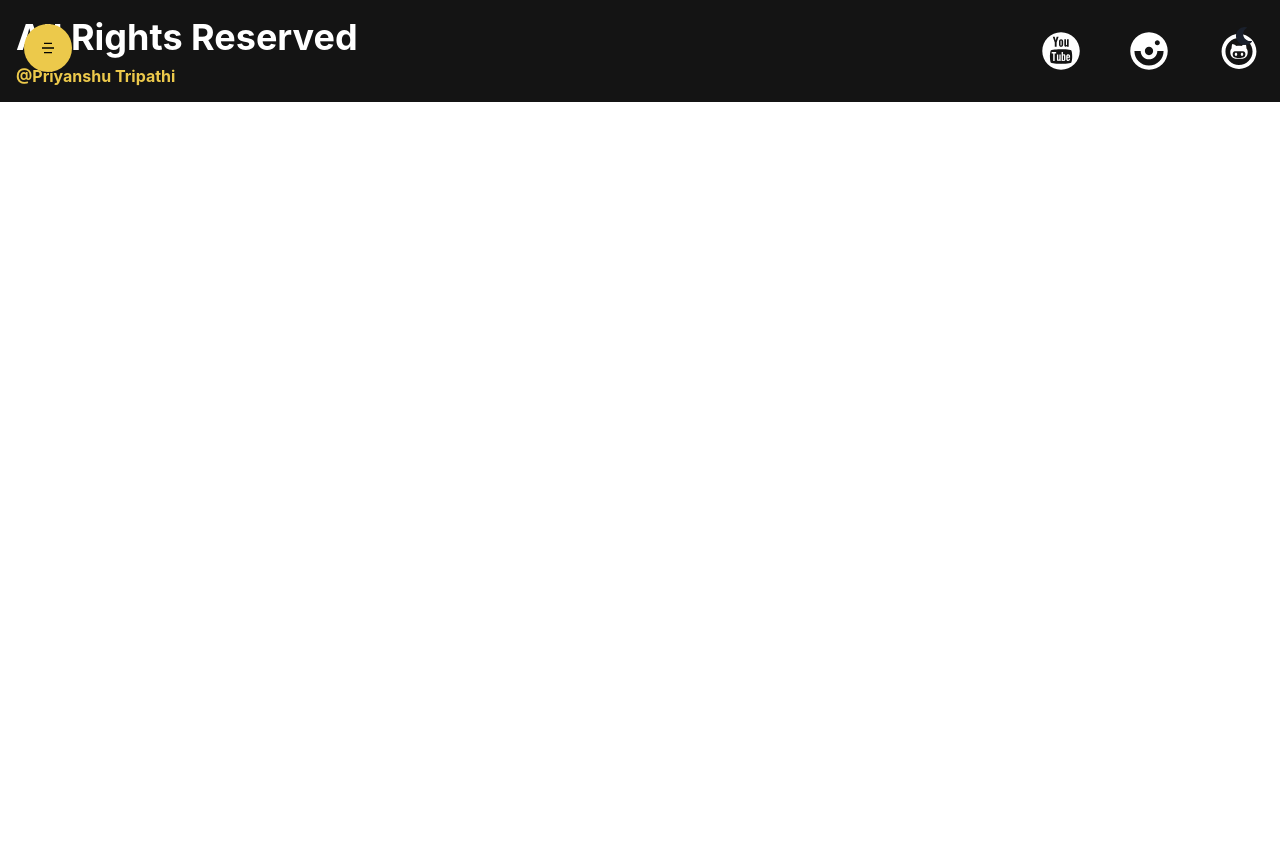
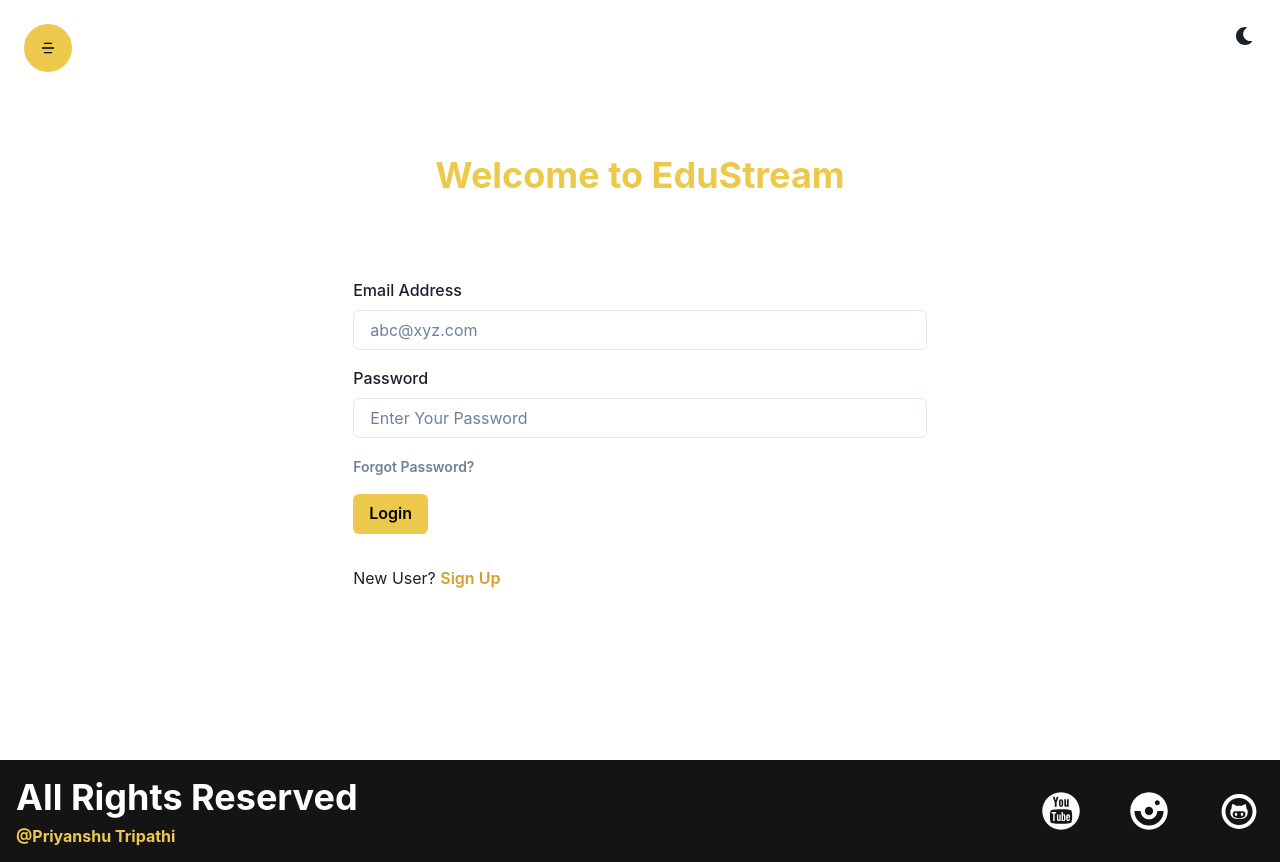
Before and after one commit to tripathi08/EduStream, a React (Create React App) app in the folder client/: page /login in a window 1280 px wide. Before the commit the page ends 800 px from the top, so only its background shows below. Built offline with nearby package versions, Linux system fonts and the light colour scheme.

Commit message:
created login page ui

```diff
--- a/client/src/App.js
+++ b/client/src/App.js
@@ -4,6 +4,7 @@
 import Header from './components/Layout/Header/Header';
 import Courses from './components/Courses/Courses';
 import Footer from './components/Layout/Footer/Footer';
+import Login from './components/Auth/Login';
 
 function App() {
   return (
@@ -12,6 +13,7 @@
       <Routes>
         <Route path='/' element={<Home/>}/>
         <Route path='/courses' element={<Courses/>}/>
+        <Route path='/login' element={<Login/>}/>
       </Routes>
       <Footer/>
     </BrowserRouter>
--- /dev/null
+++ b/client/src/components/Auth/Login.jsx
@@ -0,0 +1,49 @@
+import {Box, Button, Container,FormLabel,Heading,Input,VStack} from "@chakra-ui/react"
+import { useState } from "react"
+import { Link } from "react-router-dom";
+
+
+const Login = () => {
+    const [email,setEmail]=useState("");
+    const [password,setPassword]=useState("");
+  return (
+    <Container h={"95vh"}>
+      <VStack h={"full"} justifyContent={"center"} spacing={"16"}>
+        <Heading color={"yellow.400"} children={"Welcome to EduStream"}/>
+        <form style={{width:"100%"}}>
+           <Box my={"4"}>
+           <FormLabel htmlFor="email" children="Email Address"/>
+           <Input required id="email" value={email} onChange={e=>setEmail(e.target.value)}
+            placeholder="abc@xyz.com"
+            type="email"
+            focusBorderColor="yellow.500"
+           />
+           </Box>
+           <Box my={"4"}>
+           <FormLabel htmlFor="password" children="Password"/>
+           <Input required id="password" value={password} onChange={e=>setPassword(e.target.value)}
+            placeholder="Enter Your Password"
+            type="password"
+            focusBorderColor="yellow.500"
+           />
+           </Box>
+           <Box>
+            <Link to="/forgotpassword">
+               <Button fontSize={"sm"} variant={"link"}>
+                Forgot Password?
+               </Button>
+            </Link>
+           </Box>
+           <Button my={"4"} colorScheme="yellow" type="submit">
+            Login
+           </Button>
+           <Box my={"4"}>
+            New User? <Link to="/register"><Button colorScheme="yellow" variant={"link"}>Sign Up</Button></Link>
+           </Box>
+        </form>
+      </VStack>
+    </Container>
+  )
+}
+
+export default Login
```
